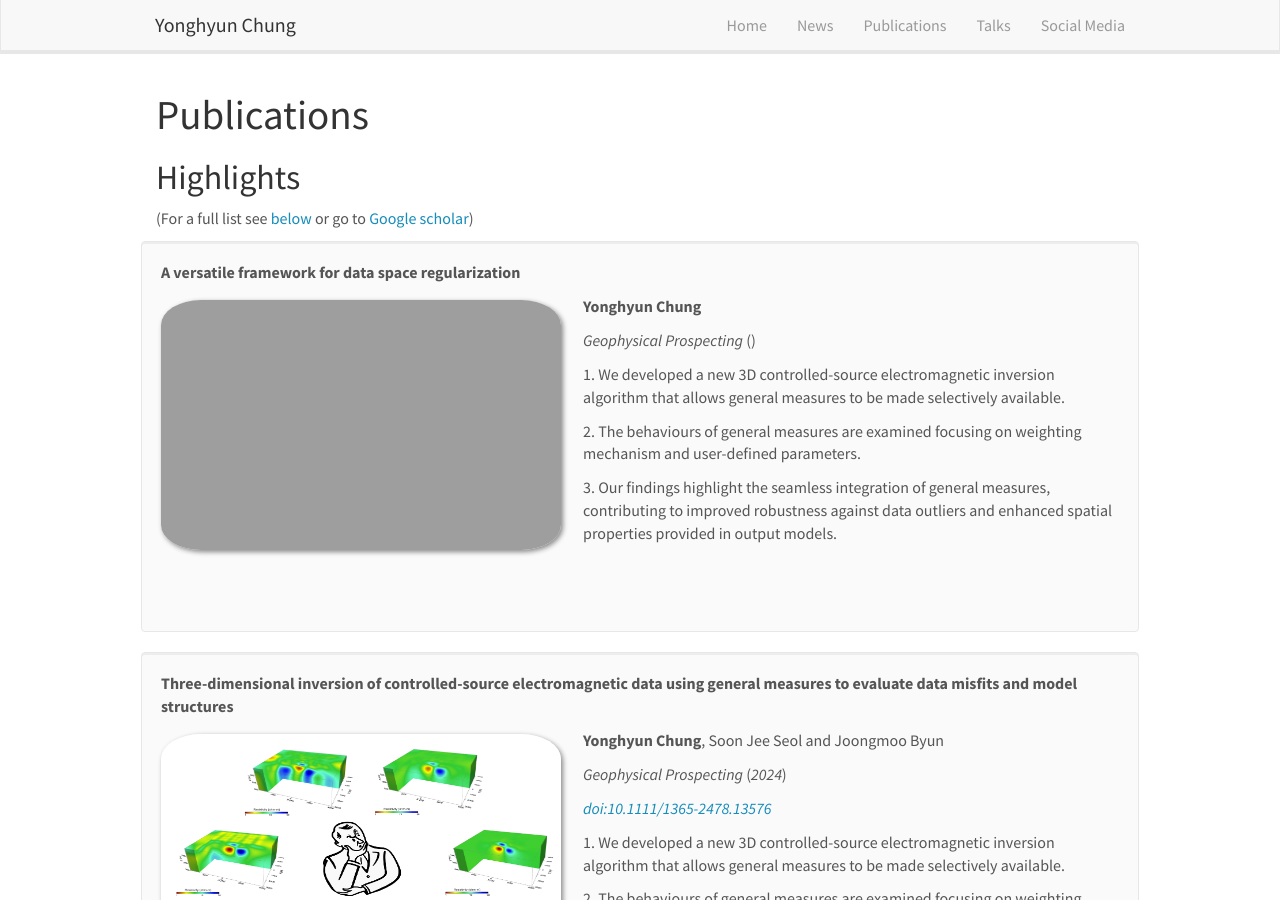
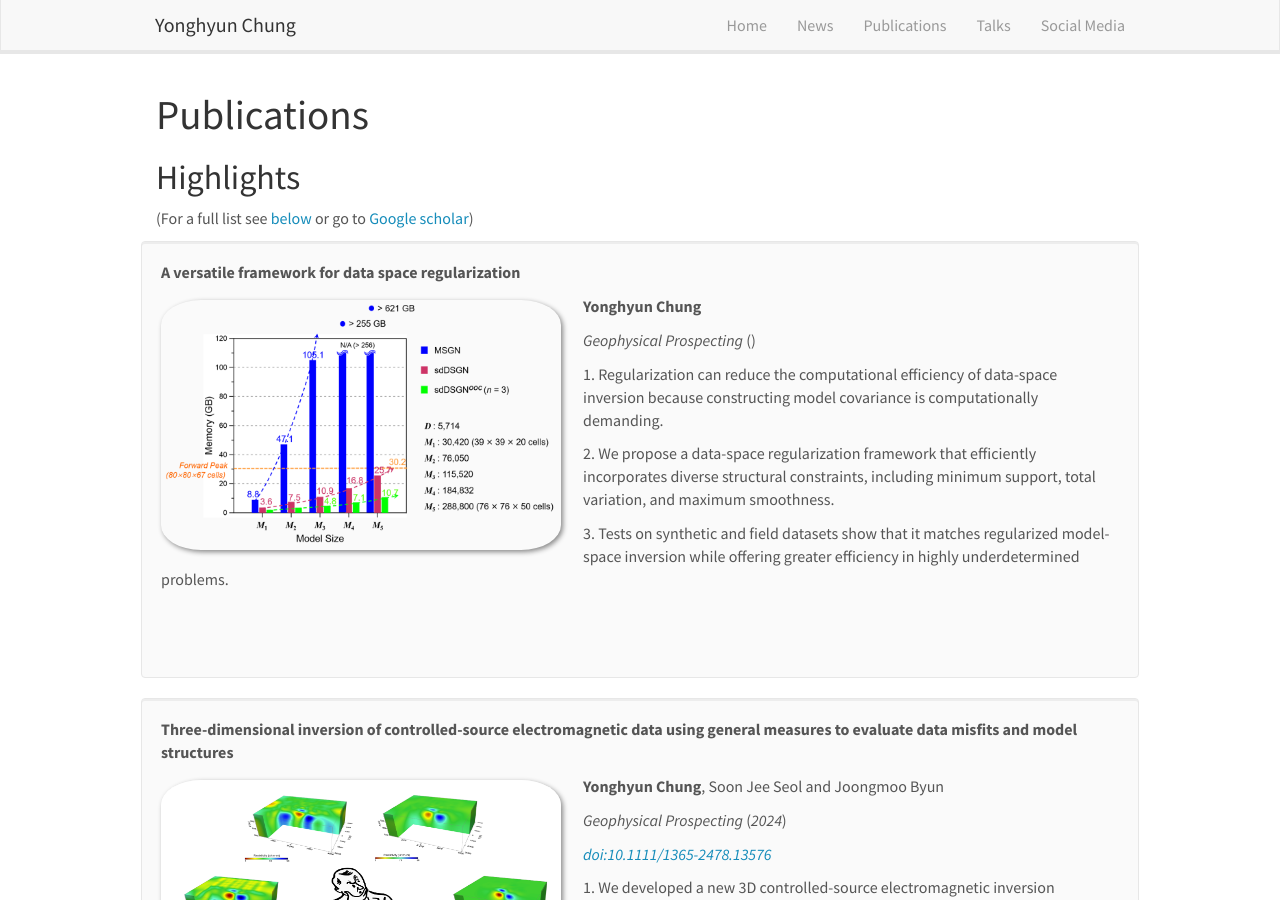
Before and after one commit to maguman/maguman.github.io, a Jekyll site: the page built from _pages/publications.md, in a window 1280 px wide and 900 px high. Built offline with Jekyll 4.4.1, drawn with Linux system fonts in a browser that asks for light colours; nearby versions of some CDN libraries.

Commit message:
Update publist.yml

```diff
--- a/_data/publist.yml
+++ b/_data/publist.yml
@@ -22,11 +22,11 @@
   volume:
   doi:
   year:
-  image:
+  image: Memory.png
   description:
-  key1: We developed a new 3D controlled-source electromagnetic inversion algorithm that allows general measures to be made selectively available.
-  key2: The behaviours of general measures are examined focusing on weighting mechanism and user-defined parameters.
-  key3: Our findings highlight the seamless integration of general measures, contributing to improved robustness against data outliers and enhanced spatial properties provided in output models.
+  key1: Regularization can reduce the computational efficiency of data-space inversion because constructing model covariance is computationally demanding.
+  key2: We propose a data-space regularization framework that efficiently incorporates diverse structural constraints, including minimum support, total variation, and maximum smoothness.
+  key3: Tests on synthetic and field datasets show that it matches regularized model-space inversion while offering greater efficiency in highly underdetermined problems.
   authors: <strong>Yonghyun Chung</strong>
   link:
     url:
```
